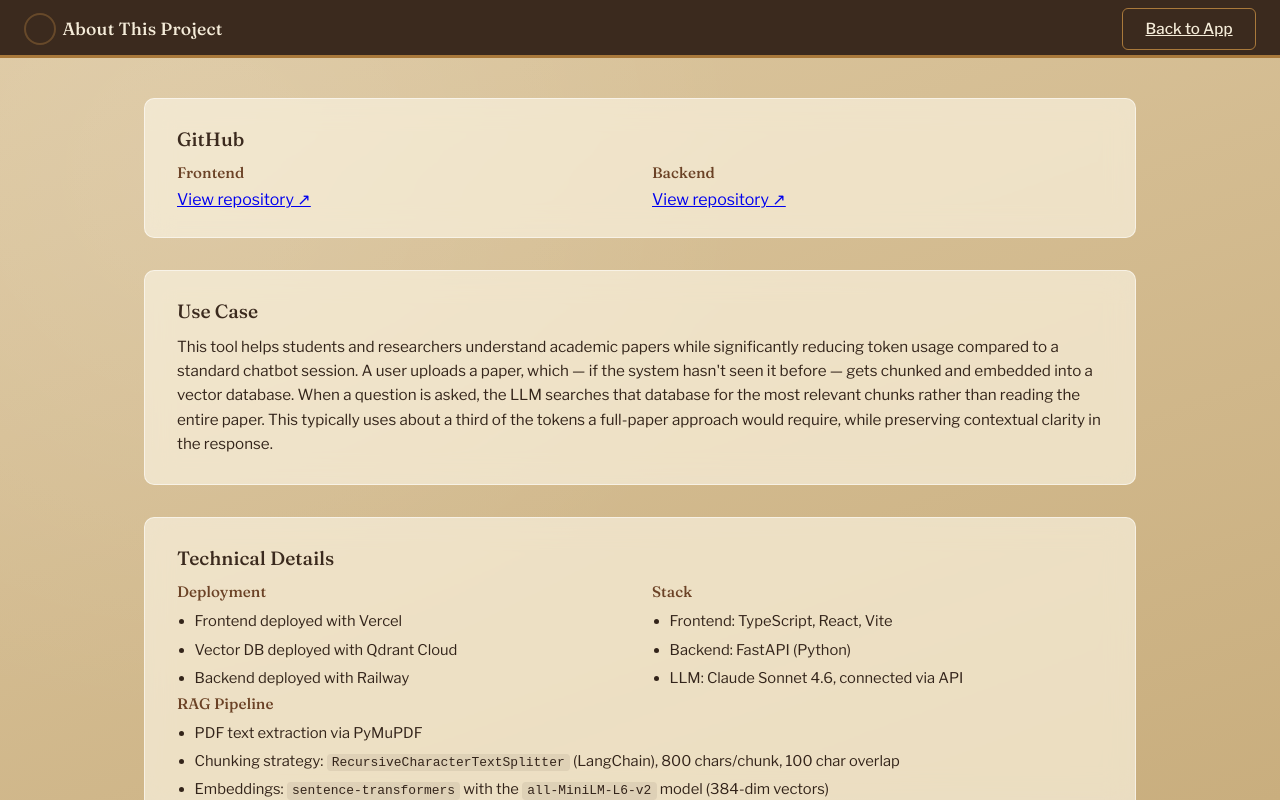
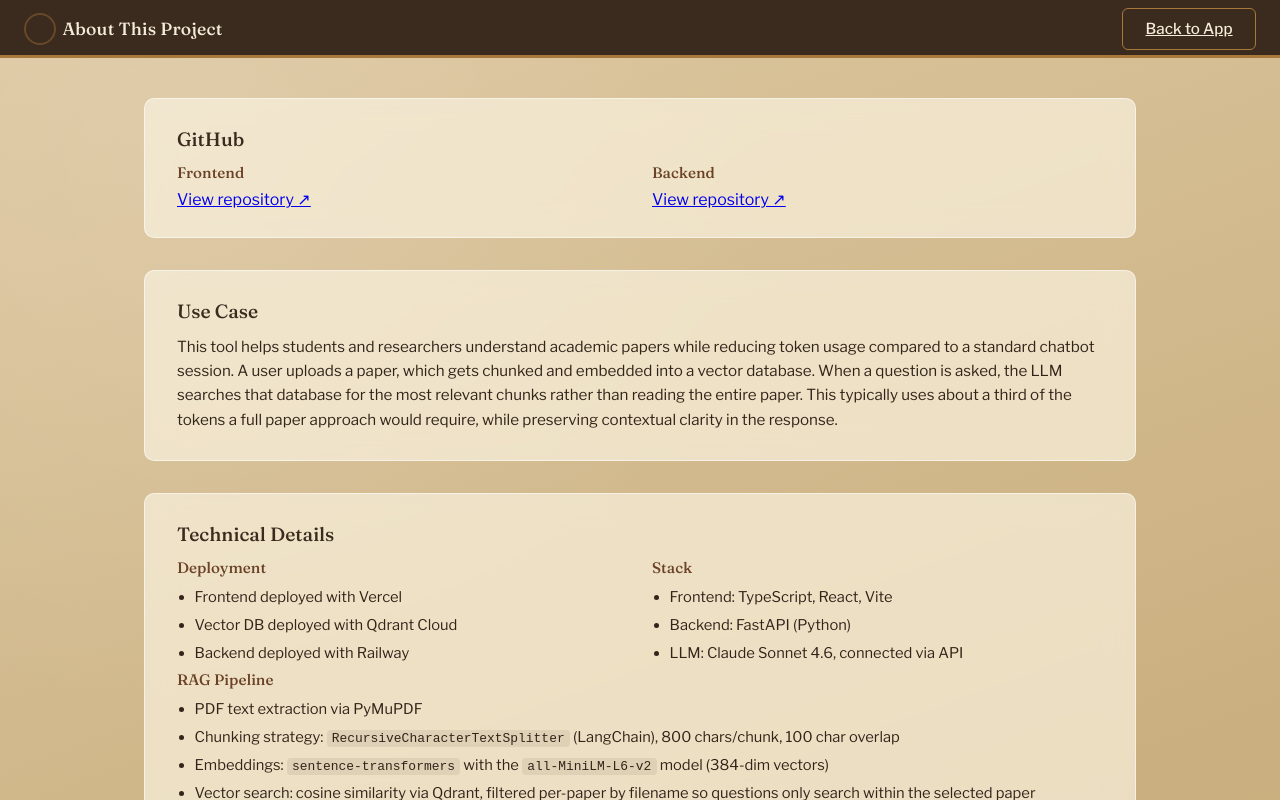
Before and after one commit to VictorTumbiolo/Research_App_Frontend, a React (Vite) app: page /about in a window 1280 px wide. Built offline with nearby package versions, Linux system fonts and the light colour scheme; no server answers.

Commit message:
Update AboutPage.tsx

```diff
--- a/src/pages/AboutPage.tsx
+++ b/src/pages/AboutPage.tsx
@@ -160,12 +160,12 @@
           <h2>Use Case</h2>
           <p>
             This tool helps students and researchers understand academic papers while
-            significantly reducing token usage compared to a standard chatbot session.
-            A user uploads a paper, which — if the system hasn't seen it before — gets
-            chunked and embedded into a vector database. When a question is asked, the
+            reducing token usage compared to a standard chatbot session.
+            A user uploads a paper, which gets chunked and embedded into a vector database.
+            When a question is asked, the
             LLM searches that database for the most relevant chunks rather than
             reading the entire paper. This typically uses about a third of the tokens
-            a full-paper approach would require, while preserving contextual clarity
+            a full paper approach would require, while preserving contextual clarity
             in the response.
           </p>
         </section>
@@ -205,8 +205,7 @@
             </li>
             <li>
               Vector search: cosine similarity via Qdrant, filtered per-paper by
-              filename so questions only search within the selected paper, not across
-              the whole corpus
+              filename so questions only search within the selected paper
             </li>
           </ul>
 
@@ -221,11 +220,11 @@
               point 2"), and only searches for questions that need new content
             </li>
             <li>
-              Multi-round tool use (up to 3 rounds) — can search, evaluate results,
+              Multi-round tool use: can search, evaluate results,
               and search again with a refined query if needed
             </li>
             <li>
-              Query rewriting — the system prompt has Claude convert conversational
+              Query rewriting: the system prompt has Claude convert conversational
               references ("that", "point 2") into standalone search queries before
               hitting the vector store
             </li>
@@ -239,12 +238,9 @@
           </p>
           <p className="chunk-test-note">
             The 15%, 25%, and 33% runs retrieve only the most relevant chunks for the
-            question via vector search. The 100% run is a separate baseline — the full
-            paper reassembled in its original reading order with no retrieval at all —
-            included for comparison, not as a fourth retrieval tier. Note that the 25%
-            run surfaced the paper's two-stage prediction-matrix methodology as its own
-            section; the core findings (fault detection results, deployability numbers)
-            stay consistent across every tier regardless.
+            question via vector search. The 100% run is a separate baseline: the full
+            paper reassembled in its original reading order with no retrieval at all. This is
+            included for comparison.
           </p>
 
           <div className="chunk-test-results">
@@ -272,18 +268,17 @@
   <p>
     The current version handles one paper at a time. The natural next step is
     extending the same retrieval approach to <em>clusters</em> of related
-    papers — understanding not just what each paper says, but how papers
-    relate to each other.
+    papers, understanding how papers
+    relate to each other in addition to what each papers own context.
   </p>
 
   <h3 className="about-subsection-title">Flow 2: Literature Review Assistant</h3>
   <p>
     A RAG system over a small cluster of related papers, built for a
-    researcher conducting a systematic literature review. Rather than
-    treating each paper in isolation, the system would understand each
-    paper's core concepts and how they relate across the cluster —
+    researcher conducting a systematic literature review. The system would understand each
+    paper's core concepts and how they relate across the cluster
     surfacing connections, contradictions, and open questions that build on
-    existing work rather than repeating it.
+    existing work.
   </p>
   <ul>
     <li>
@@ -298,7 +293,7 @@
 
   <h3 className="about-subsection-title">Flow 3: Topic-Scale Exploration</h3>
   <p>
-    The same idea extended to hundreds of papers on a broad topic — for
+    The same idea extended to hundreds of papers on a broad topic. For
     example, large language models. At that scale, natural subtopic
     clusters emerge on their own (attention mechanisms, tokenization
     strategies, parsing algorithms), visualized the same way as Flow 2's
```
